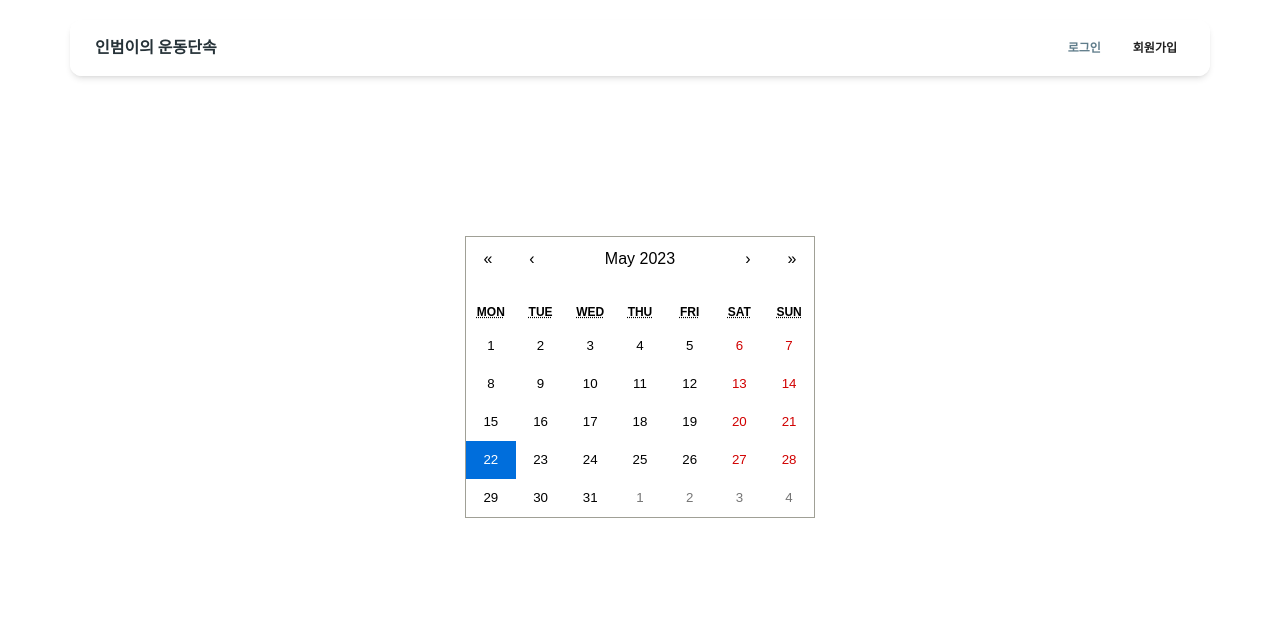
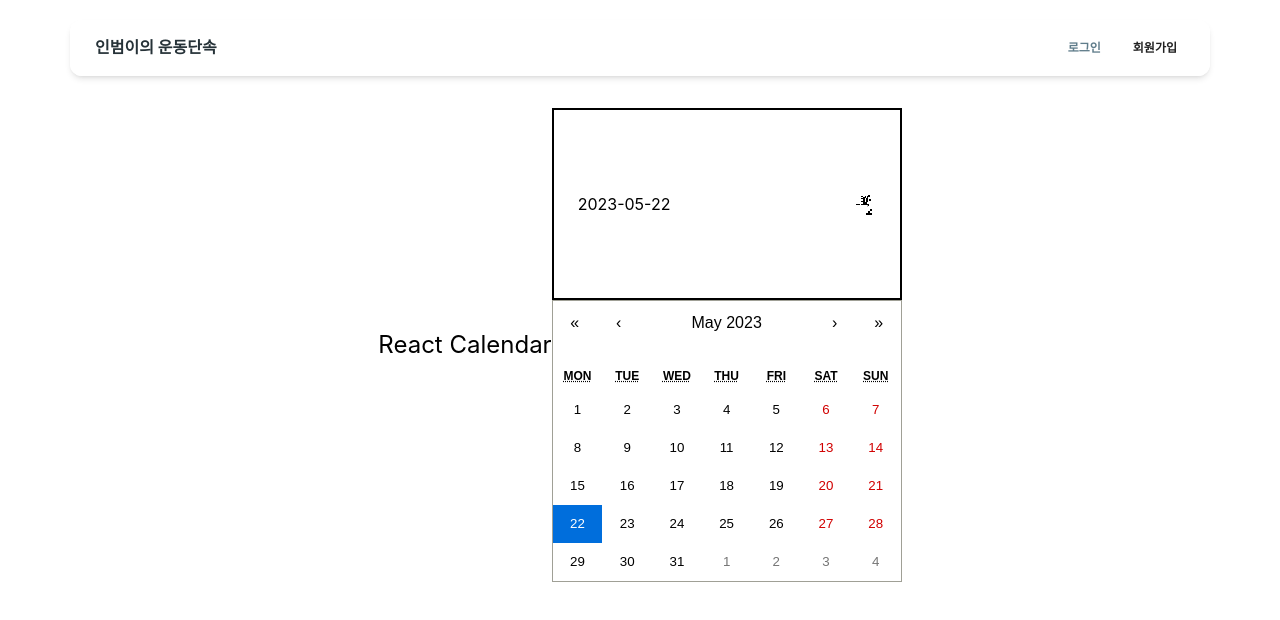
Before and after one commit to Legitgoons/InbeomsExerciseCrackdown, a React (Create React App) app in the folder ssafit-fe/: page /calendar in a window 1280 px wide. Shown: the top 620 px of the page. Built offline with nearby package versions, Linux system fonts and the light colour scheme.

Commit message:
workout 작업중

```diff
--- a/package.json
+++ /dev/null
@@ -1,5 +0,0 @@
-{
-  "dependencies": {
-    "axios": "^1.4.0"
-  }
-}
--- a/ssafit-fe/package.json
+++ b/ssafit-fe/package.json
@@ -7,15 +7,16 @@
     "@testing-library/jest-dom": "^5.16.5",
     "@testing-library/react": "^13.4.0",
     "@testing-library/user-event": "^13.5.0",
+    "axios": "^1.4.0",
     "react": "^18.2.0",
     "react-calendar": "^4.2.1",
     "react-datepicker": "^4.11.0",
+    "react-day-picker": "^8.7.1",
     "react-dom": "^18.2.0",
     "react-hook-form": "^7.43.9",
     "react-router-dom": "^6.11.2",
     "react-scripts": "5.0.1",
-    "web-vitals": "^2.1.4",
-    "axios": "^1.4.0"
+    "web-vitals": "^2.1.4"
   },
   "scripts": {
     "start": "react-scripts start",
--- a/ssafit-fe/src/pages/Calendar/CalendarPage.js
+++ b/ssafit-fe/src/pages/Calendar/CalendarPage.js
@@ -1,12 +1,99 @@
-import React from 'react';
-import Calendar from '../../components/Calendar/Calendar';
+import React, { useState } from "react";
+import Calendar from "react-calendar";
+import "react-calendar/dist/Calendar.css";
+
+const Border = ({ color, children }) => (
+  <div className={`mb-20 p-8 flex justify-center items-center bg-${color}`}>
+    {children}
+  </div>
+);
+
+const InputWrapper = ({ children }) => (
+  <div className="flex items-center min-w-40 min-h-48 text-base p-6 pl-15 border-2 border-black rounded-8 overflow-hidden">
+    {children}
+  </div>
+);
+
+const Button = ({ children }) => (
+  <button className="flex justify-center items-center font-bold rounded-6 cursor-pointer border-black">
+    {children}
+  </button>
+);
+
+const Input = ({ value, onClick }) => (
+  <input
+    value={value}
+    onClick={onClick}
+    className="flex-1 border-none outline-none text-base bg-transparent"
+  />
+);
+
+const CustomInput = React.forwardRef(
+  (
+    {
+      value,
+      onClick,
+      disabled,
+      readOnly,
+      buttonOnly,
+      ...props
+    },
+    ref
+  ) => {
+    return (
+      <InputWrapper ref={ref} {...props}>
+        <Input value={value} onClick={onClick} />
+        {props.InputProps ? (
+          props.InputProps.endAdornment
+        ) : (
+          <svg
+            xmlns="http://www.w3.org/2000/svg"
+            viewBox="0 0 24 24"
+            fill="currentColor"
+            className="w-6 h-6 cursor-pointer"
+            onClick={onClick}
+          >
+            <path
+              fillRule="evenodd"
+              d="M17 7h2v2h-2V7zm-1-4h2v2h-2V3zm-3 1h2v2h-2V4zm-4 0h2v2H9V4zm-1 9H4v-1h4v1zm8 0H9v-1h2v-2H9V9h2V7H9V5h4v5h1V4h2v6h-1v2h2v2h-2v1zm4 4h-2v2h-2v2h-2v2h6v-2h-2v-2h2v-2z"
+            />
+          </svg>
+        )}
+      </InputWrapper>
+    );
+  }
+);
 
 const CalendarPage = () => {
-    return (
-        <div className="flex items-center justify-evenly mt-40">
-            <Calendar />
-        </div>
-    );
+  const [date, setDate] = useState(new Date());
+  const [isShow, setIsShow] = useState(true); // Set initial value of isShow to true
+
+  const handleOnClick = () => {
+    setIsShow(!isShow);
+  };
+
+  const handleOnChange = (value) => {
+    setDate(value);
+  };
+
+  return (
+    <Border color="FFF5EE">
+      <h3 className="text-2xl">React Calendar</h3>
+      <div>
+        <CustomInput
+          onClick={handleOnClick}
+          value={date.toISOString().split("T")[0]}
+        />
+        {isShow && (
+          <Calendar
+            onClickDay={handleOnChange}
+            onChange={setDate}
+            value={date}
+          />
+        )}
+      </div>
+    </Border>
+  );
 };
 
 export default CalendarPage;
--- a/ssafit-fe/src/pages/Worksout/WorksoutPage.js
+++ b/ssafit-fe/src/pages/Worksout/WorksoutPage.js
@@ -2,13 +2,11 @@ import React from "react";
 import { Route, Routes } from "react-router-dom";
 import WorksoutPlan from "../../components/Worksout/WorksoutPlan";
 import WorksoutVideo from "../../components/Worksout/WorksoutVideo";
-import Calendar from "../../components/Calendar/Calendar";
 
 const WorksoutPage = () => {
   return (
     <div className="w-screen flex justify-center">
       <div className="w-4/5 flex items-center justify-evenly mt-40">
-        <Calendar />
         <WorksoutPlan />
       </div>
       <Routes>
```
Also changed, not shown: 2 other files (tests, documents, lock files or other folders).
